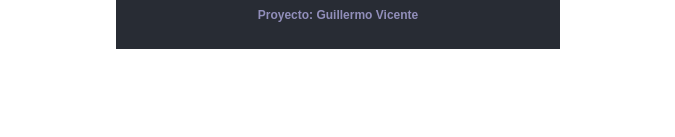
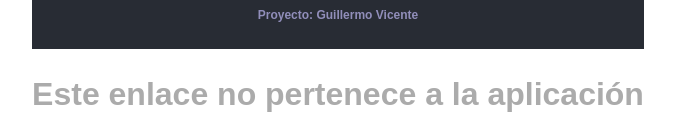
Before and after one commit to gvicenteprieto/BC_Desafio15_Guillermo-Vicente, a React (Vite) app: page / in a window 1280 px wide. Shown: the part 909-1046 px from the top of the page, without its empty margins (302-977 px from the left). Before the commit the page ends 958 px from the top, so only its background shows below. Built offline with nearby package versions, Linux system fonts and the light colour scheme; no server answers; the database is empty.

Commit message:
Título : react-router-dom
Tipo : feature 🚀

Descripción : Se agrega react-router-dom y
se configura para que funcione correctamente

Problema : styles

Solución : se agregan styles css

- Ticket:
- Requirente:
- Spring:
- Fecha:
- Versión:
- Estado:

```diff
--- a/package.json
+++ b/package.json
@@ -14,6 +14,7 @@
     "react": "^18.2.0",
     "react-dom": "^18.2.0",
     "react-icons": "^4.11.0",
+    "react-router-dom": "^6.17.0",
     "react-toastify": "^9.1.3"
   },
   "devDependencies": {
--- a/src/App.jsx
+++ b/src/App.jsx
@@ -2,8 +2,9 @@ import "./App.css";
 import Navbar from "./Components/Navbar/Navbar";
 import Footer from "./Components/Footer/Footer";
 import Products from "./Components/Products/Products";
-import { CartProvider} from "./Context/CartContext";
+import { CartProvider } from "./Context/CartContext";
 import { ProductProvider } from "./Context/ProductContext";
+import { Routes, Route } from "react-router-dom";
 function App() {
   return (
     <>
@@ -11,10 +12,15 @@ function App() {
         <ProductProvider>
           <CartProvider>
             <Navbar />
-            <Products />
+            <Routes>
+              <Route path="/" element={<Products />} />
+            </Routes>
             <Footer />
           </CartProvider>
         </ProductProvider>
+        <Routes>
+          <Route path="*" element={<h1>Este enlace no pertenece a la aplicación</h1>} />
+        </Routes>
       </div>
     </>
   );
--- a/src/Components/Products/Products.jsx
+++ b/src/Components/Products/Products.jsx
@@ -12,7 +12,7 @@ const Products = () => {
       </header>
       <ProductsForm />
       <ProductsList />
-      <ToastContainer />
+      <ToastContainer autoClose={800}/>
     </main>
   );
 };
--- a/src/main.jsx
+++ b/src/main.jsx
@@ -1,4 +1,10 @@
 import ReactDOM from "react-dom/client";
 import App from "./App.jsx";
 import "./index.css";
-ReactDOM.createRoot(document.getElementById("root")).render(<App />);
+import { BrowserRouter} from "react-router-dom";
+
+ReactDOM.createRoot(document.getElementById("root")).render(
+  <BrowserRouter>
+    <App />
+  </BrowserRouter>
+);
```
Also changed, not shown: 1 other file (tests, documents, lock files or other folders).
